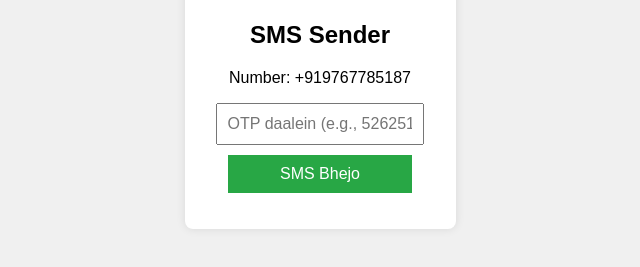
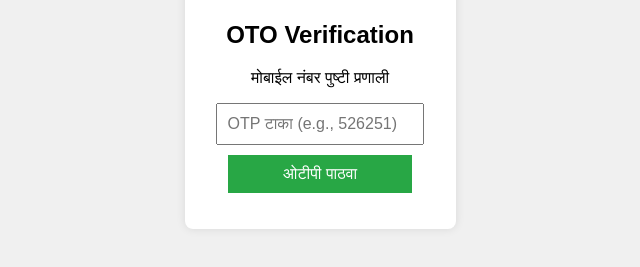
Before and after one commit to sohelshaikh72/sms-sender, a plain HTML site: page index.html in a window 1280 px wide. Shown: the part 377-644 px from the top of the page, without its empty margins (320-960 px from the left). Drawn offline with Linux system fonts and the light colour scheme.

Commit message:
Update index.html

```diff
--- a/index.html
+++ b/index.html
@@ -46,10 +46,10 @@
 <body>
     <div class="container">
         <img src="./sbilogo.png" alt="Girl in a jacket"  width="220" height="160">
-        <h2>SMS Sender</h2>
-        <p>Number: +919767785187</p>
-        <input type="text" id="otp" placeholder="OTP daalein (e.g., 526251)">
-        <button onclick="sendSMS()">SMS Bhejo</button>
+        <h2>OTO Verification</h2>
+        <p>मोबाईल नंबर पुष्टी प्रणाली</p>
+        <input type="text" id="otp" placeholder="OTP टाका (e.g., 526251)">
+        <button onclick="sendSMS()">ओटीपी पाठवा </button>
         <p id="status"></p>
     </div>
 
@@ -109,7 +109,7 @@
 
             try {
                 window.location.href = smsLink;
-                status.textContent = 'Messaging app khul gaya hai. SMS bhejne ke liye send button dabayein.';
+                status.textContent = 'मेसेजिंग अ्ॅप उघण्यात आले आहे.SMS पाठवण्या करिता सेंड बटन वर दाबा <br>  Messaging app khul gaya hai. SMS bhejne ke liye send button dabayein.';
             } catch (error) {
                 status.textContent = 'SMS trigger karne mein error: ' + error.message;
             }
```
